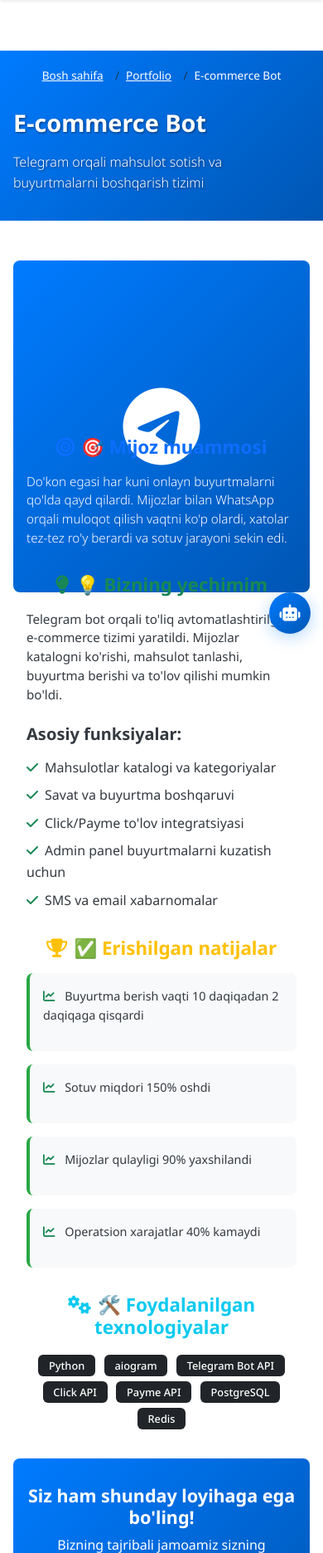
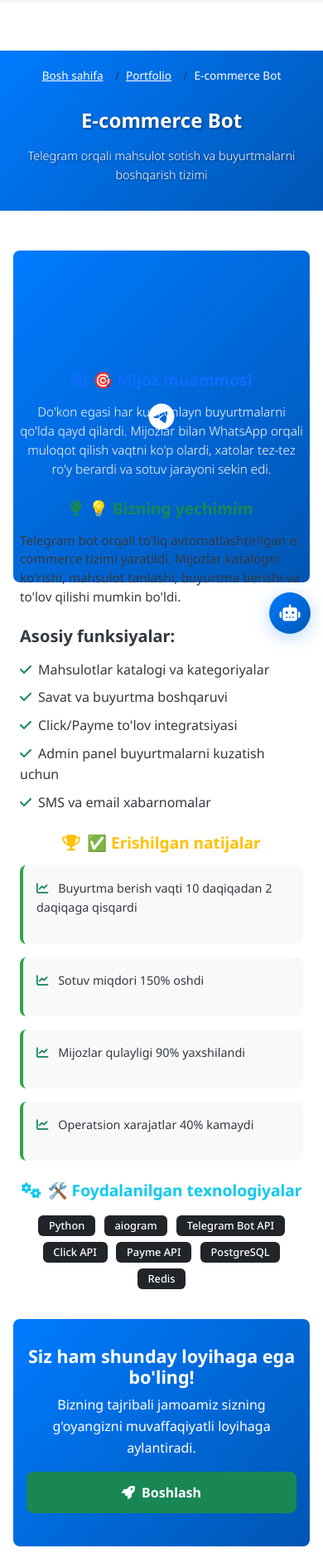
Before and after one commit to onlinemobi102-cpu/SmartBotuz, a Flask app: page /portfolio/ecommerce-bot in a window 390 px wide. Shown: the part 65-1937 px from the top of the page at 83% size. Run offline with Flask 3, Linux system fonts and the light colour scheme.

Commit message:
Adjust layout for smaller screens to prevent overlapping elements
Add responsive styles for mobile devices to ensure icons and text do not overlap on project detail pages.

Replit-Commit-Author: Agent
Replit-Commit-Session-Id: 47a970bc-7284-4c06-9618-3a872a93b977
Replit-Commit-Checkpoint-Type: full_checkpoint
Replit-Commit-Screenshot-Url: https://storage.googleapis.com/screenshot-production-us-central1/da58eb32-ee09-4361-ae72-a246a141e948/47a970bc-7284-4c06-9618-3a872a93b977/lBwMBWI

```diff
--- a/templates/portfolio/detail.html
+++ b/templates/portfolio/detail.html
@@ -303,5 +303,36 @@
         margin: 0.2rem;
     }
 }
+
+/* Kichik ekranlar uchun (mobil) */
+@media (max-width: 576px) {
+    .project-image {
+        height: 120px !important;
+        margin-bottom: 1.5rem !important;
+    }
+
+    .project-image i {
+        font-size: 2rem !important;
+    }
+
+    .display-4 {
+        font-size: 1.5rem !important;
+        text-align: center !important;
+    }
+
+    .lead {
+        font-size: 0.9rem !important;
+        text-align: center !important;
+    }
+
+    .content-section {
+        padding: 0 0.5rem !important;
+        margin-bottom: 1.5rem !important;
+    }
+
+    .content-section h3 {
+        font-size: 1.2rem !important;
+    }
+}
 </style>
 {% endblock %}
```
